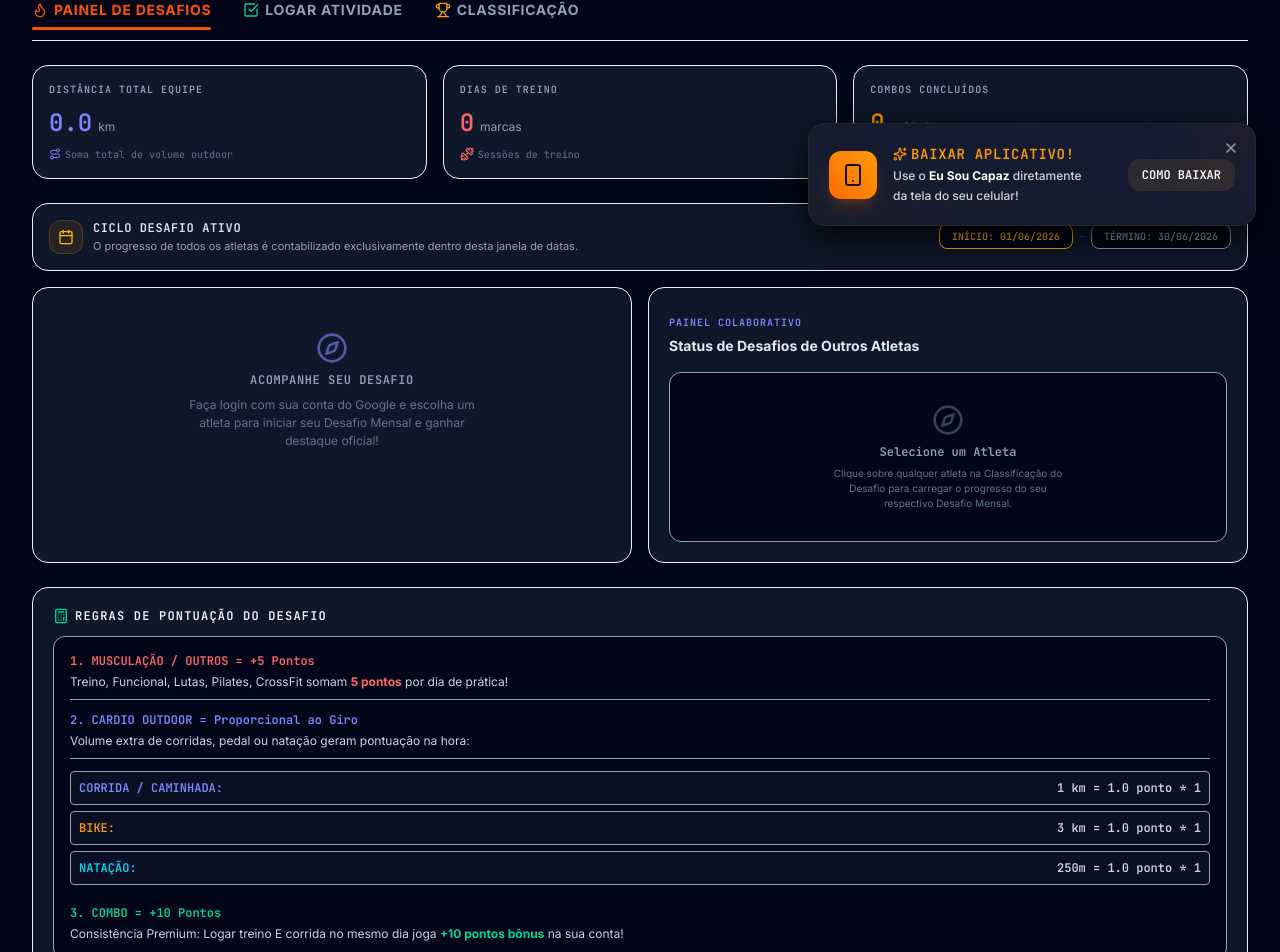
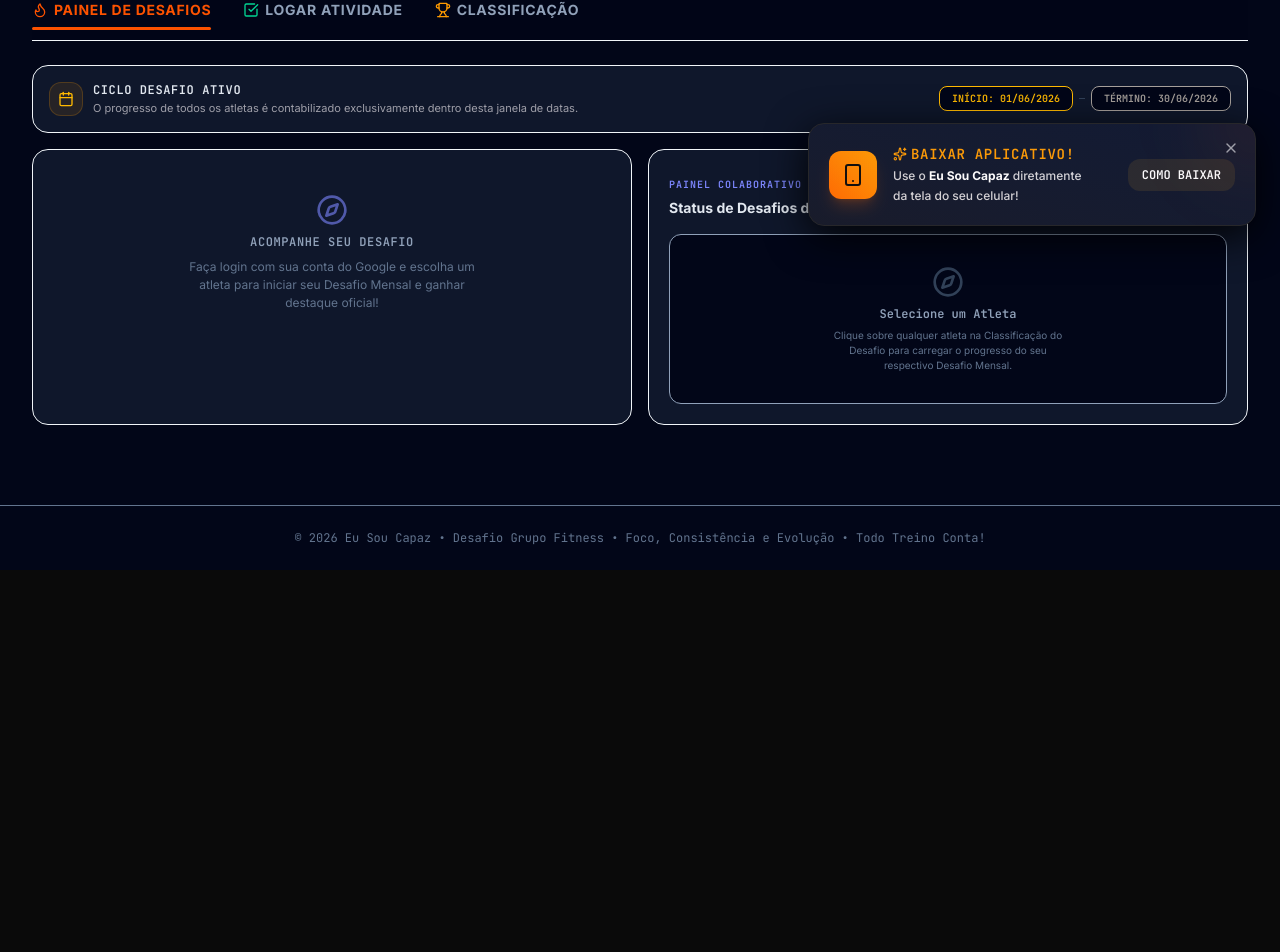
Before and after one commit to jhonatasmaranata-ui/eusoucapaz, a React (Vite) app: page / in a window 1280 px wide. Shown: the part 550-1502 px from the top of the page. After the commit the page ends 1120 px from the top, so only its background shows below. Built offline with nearby package versions, Linux system fonts and the light colour scheme; no server answers; the database is empty.

Commit message:
refactor: remove bento metrics from challenge tab
Clean up the UI by removing the dynamic bento statistics section from the challenge dashboard.

```diff
--- a/src/App.tsx
+++ b/src/App.tsx
@@ -1819,45 +1819,6 @@ export default function App() {
             {/* TAB CONTENT: Painel de Desafios */}
             {activeTab === 'painel' && (
               <div className="space-y-6 animate-fadeIn">
-                {/* Dynamic Bento statistics */}
-                <section className="grid grid-cols-1 sm:grid-cols-3 gap-4" id="group-bento-metrics">
-                  <div className="bg-slate-900 border border-slate-850 p-4 rounded-2xl flex flex-col justify-between">
-                    <span className="text-slate-400 font-mono text-[10px] tracking-widest uppercase font-semibold">Distância Total Equipe</span>
-                    <div className="mt-2.5 flex items-baseline gap-1.5">
-                      <span className="text-2xl font-black text-indigo-400 font-mono">{summaryMetrics.totalKm.toFixed(1)}</span>
-                      <span className="text-xs text-slate-400">km</span>
-                    </div>
-                    <p className="text-[10px] text-slate-500 mt-2 font-mono flex items-center gap-1">
-                      <Route className="w-3 h-3 text-indigo-400" />
-                      Soma total de volume outdoor
-                    </p>
-                  </div>
-
-                  <div className="bg-slate-900 border border-slate-850 p-4 rounded-2xl flex flex-col justify-between">
-                    <span className="text-slate-400 font-mono text-[10px] tracking-widest uppercase font-semibold">Dias de Treino</span>
-                    <div className="mt-2.5 flex items-baseline gap-1.5">
-                      <span className="text-2xl font-black text-red-400 font-mono">{summaryMetrics.totalWorkouts}</span>
-                      <span className="text-xs text-slate-400">marcas</span>
-                    </div>
-                    <p className="text-[10px] text-slate-500 mt-2 font-mono flex items-center gap-1">
-                      <Dumbbell className="w-3.5 h-3.5 text-red-400" />
-                      Sessões de treino
-                    </p>
-                  </div>
-
-                  <div className="bg-slate-900 border border-slate-850 p-4 rounded-2xl flex flex-col justify-between">
-                    <span className="text-slate-400 font-mono text-[10px] tracking-widest uppercase font-semibold">Combos Concluídos</span>
-                    <div className="mt-2.5 flex items-baseline gap-1.5">
-                      <span className="text-2xl font-black text-amber-500 font-mono">{summaryMetrics.totalCombos}</span>
-                      <span className="text-xs text-slate-400">unidades</span>
-                    </div>
-                    <p className="text-[10px] text-slate-500 mt-2 font-mono flex items-center gap-1">
-                      <Flame className="w-3.5 h-3.5 text-amber-400" />
-                      Treino + Cardio no mesmo dia
-                    </p>
-                  </div>
-                </section>
-
                 {/* Goals / Targets Display Block */}
                 <ChallengeSection
                   athleteName={athleteName}
@@ -1870,42 +1831,6 @@ export default function App() {
                   startDate={rules.startDate}
                   endDate={rules.endDate || ''}
                 />
-
-                {/* Formulas representation */}
-                <div className="bg-slate-900 border border-slate-850 rounded-2xl p-5" id="formulas-helper">
-                  <h4 className="text-xs font-bold text-slate-350 font-mono tracking-widest uppercase mb-3 flex items-center gap-1.5">
-                    <Calculator className="w-4 h-4 text-emerald-400" />
-                    REGRAS DE PONTUAÇÃO DO DESAFIO
-                  </h4>
-                  <div className="bg-slate-950 border border-slate-850 p-4 rounded-xl space-y-3 font-mono text-xs text-slate-400">
-                    <div className="pb-2 border-b border-slate-850/50">
-                      <span className="text-red-400 font-bold block mb-1">1. MUSCULAÇÃO / OUTROS = +{rules.gymPointsPerCheckIn} Pontos</span>
-                      <span className="text-xs text-slate-300 leading-normal font-sans">Treino, Funcional, Lutas, Pilates, CrossFit somam <span className="text-red-400 font-bold">{rules.gymPointsPerCheckIn} pontos</span> por dia de prática!</span>
-                    </div>
-                    <div className="pb-2 border-b border-slate-850/50">
-                      <span className="text-indigo-400 font-bold block mb-1">2. CARDIO OUTDOOR = Proporcional ao Giro</span>
-                      <span className="text-xs text-slate-300 leading-normal font-sans">Volume extra de corridas, pedal ou natação geram pontuação na hora:</span>
-                    </div>
-                    <div className="space-y-1.5 text-xs">
-                      <div className="flex justify-between items-center bg-slate-900/60 p-2 rounded border border-slate-850/40">
-                        <span className="text-indigo-400 font-bold">CORRIDA / CAMINHADA:</span>
-                        <span className="text-slate-300 font-bold">1 km = 1.0 ponto * {rules.distanceMultiplier}</span>
-                      </div>
-                      <div className="flex justify-between items-center bg-slate-900/60 p-2 rounded border border-slate-850/40 font-sans">
-                        <span className="text-amber-500 font-bold font-mono">BIKE:</span>
-                        <span className="text-slate-300 font-bold font-mono">3 km = 1.0 ponto * {rules.distanceMultiplier}</span>
-                      </div>
-                      <div className="flex justify-between items-center bg-slate-900/60 p-2 rounded border border-slate-850/40">
-                        <span className="text-cyan-400 font-bold">NATAÇÃO:</span>
-                        <span className="text-slate-300 font-bold font-mono">250m = 1.0 ponto * {rules.distanceMultiplier}</span>
-                      </div>
-                    </div>
-                    <div className="pt-2 text-xs">
-                      <span className="text-emerald-400 font-bold block mb-1">3. COMBO = +{rules.comboPointsPerDay} Pontos</span>
-                      <span className="text-xs text-slate-300 leading-normal font-sans">Consistência Premium: Logar treino E corrida no mesmo dia joga <span className="text-emerald-400 font-bold">+{rules.comboPointsPerDay} pontos bônus</span> na sua conta!</span>
-                    </div>
-                  </div>
-                </div>
               </div>
             )}
 
```
